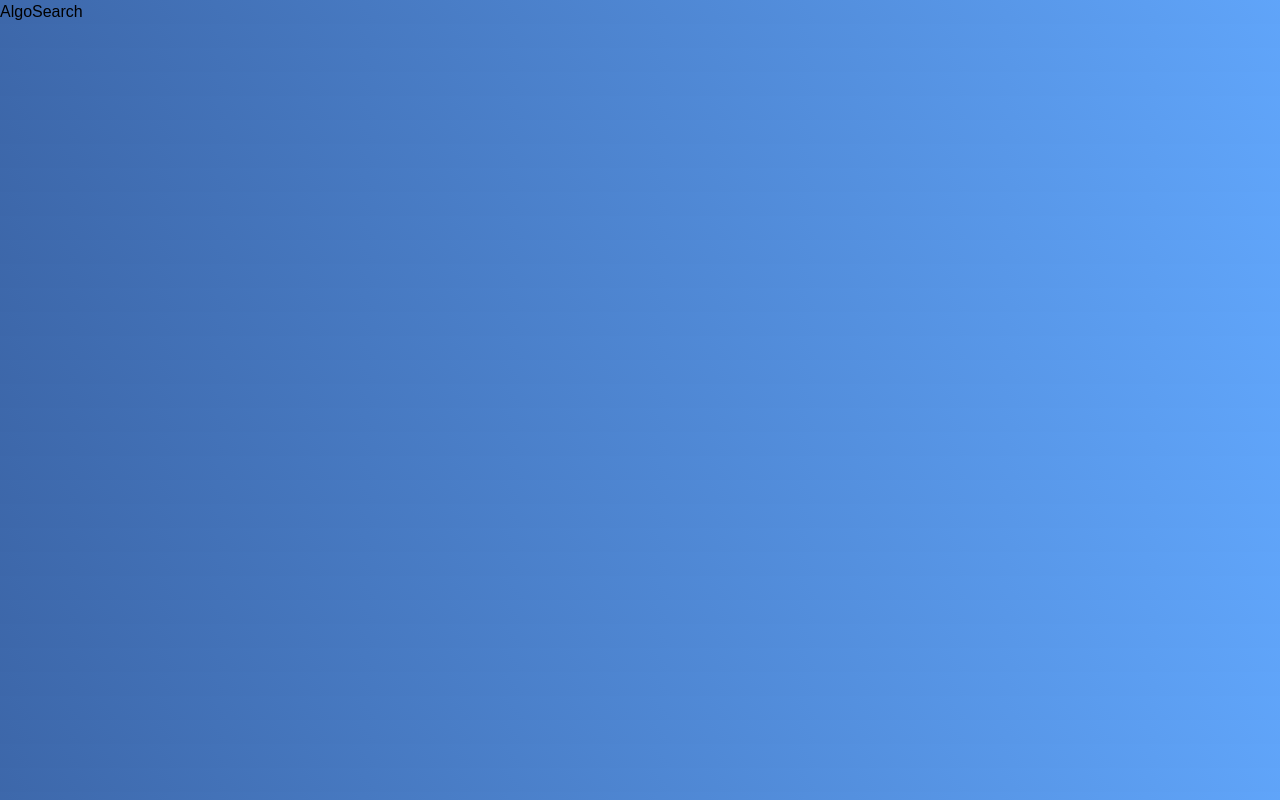
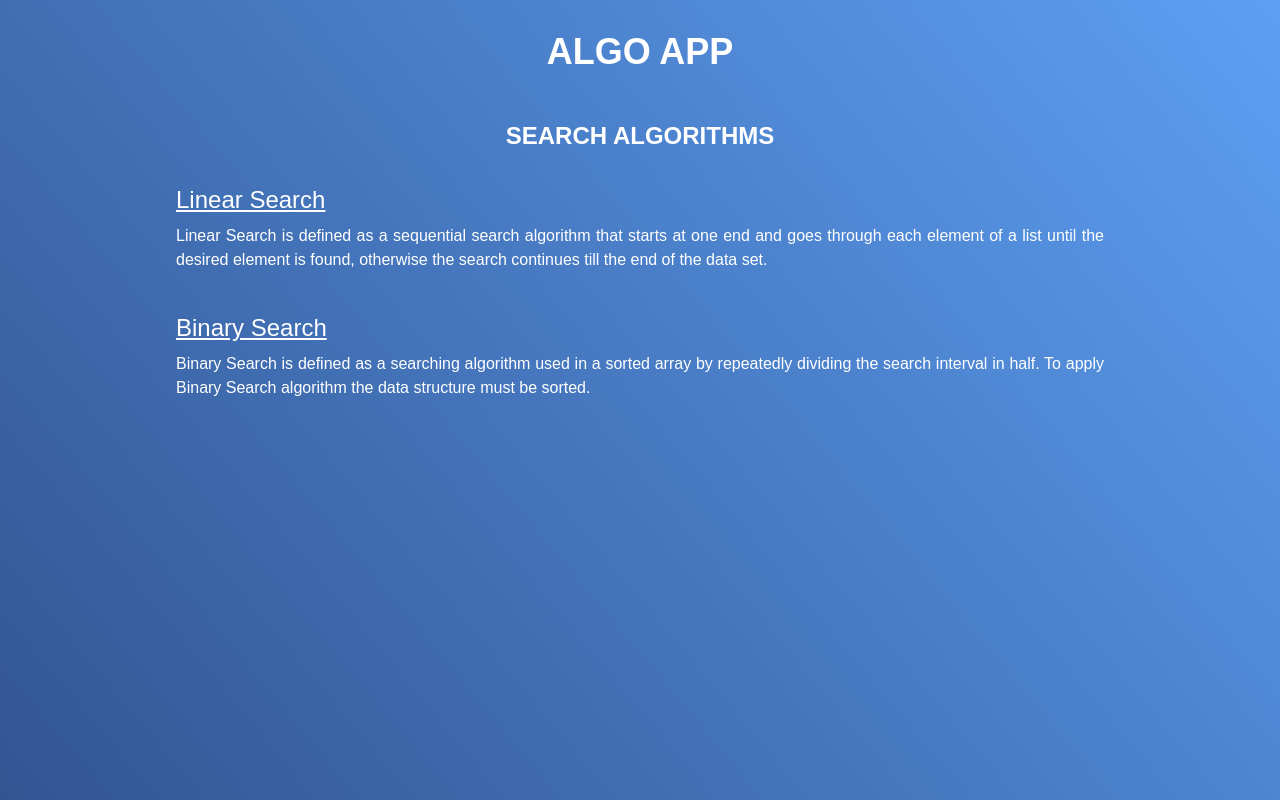
Before and after one commit to Libo033/Algo, a Next.js app: page /algo-search in a window 1280 px wide. Built offline with nearby package versions, Linux system fonts and the light colour scheme; a web font is replaced by a local one.

Commit message:
Agregado info de SEARCH ALGO

```diff
--- a/src/app/algo-search/page.tsx
+++ b/src/app/algo-search/page.tsx
@@ -1,7 +1,46 @@
+import Link from "next/link";
 import React from "react";
 
 const AlgoSearch = () => {
-  return <div>AlgoSearch</div>;
+  return (
+    <div className="m-auto max-w-screen-2xl w-full min-h-screen h-fit py-6 md:py-8">
+      <nav>
+        <Link href={"/home"}>
+          <h2 className="text-4xl text-center text-white font-bold">
+            ALGO APP
+          </h2>
+        </Link>
+      </nav>
+      <div className="pt-10 md:pt-12">
+        <h2 className="text-2xl text-center text-white font-bold">
+          SEARCH ALGORITHMS
+        </h2>
+      </div>
+      <div className="pt-6 md:pt-8">
+        <div className="px-4 mb-10 md:px-12 lg:px-28 xl:px-44">
+          <p className="text-white text-xl underline mb-2 md:text-2xl">
+            Linear Search
+          </p>
+          <p className="text-white text-sm text-justify md:text-base">
+            Linear Search is defined as a sequential search algorithm that
+            starts at one end and goes through each element of a list until the
+            desired element is found, otherwise the search continues till the
+            end of the data set.
+          </p>
+        </div>
+        <div className="px-4 mb-10 md:px-12 lg:px-28 xl:px-44">
+          <p className="text-white text-xl underline mb-2 md:text-2xl">
+            Binary Search
+          </p>
+          <p className="text-white text-sm text-justify md:text-base">
+            Binary Search is defined as a searching algorithm used in a sorted
+            array by repeatedly dividing the search interval in half. To apply
+            Binary Search algorithm the data structure must be sorted.
+          </p>
+        </div>
+      </div>
+    </div>
+  );
 };
 
 export default AlgoSearch;
```
